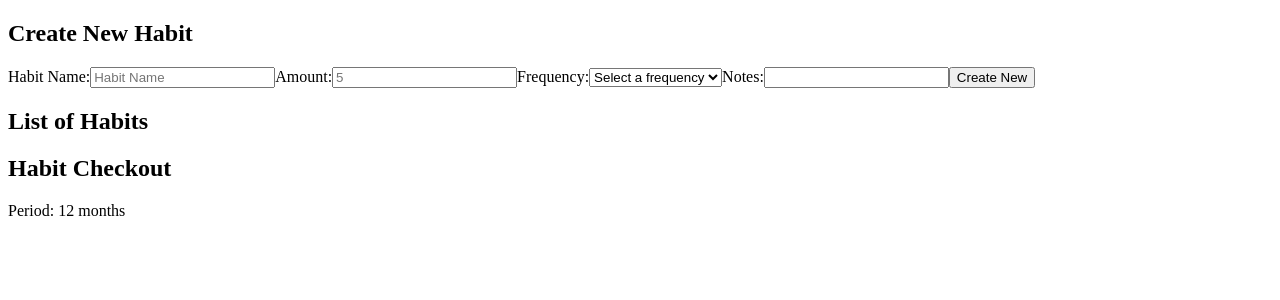
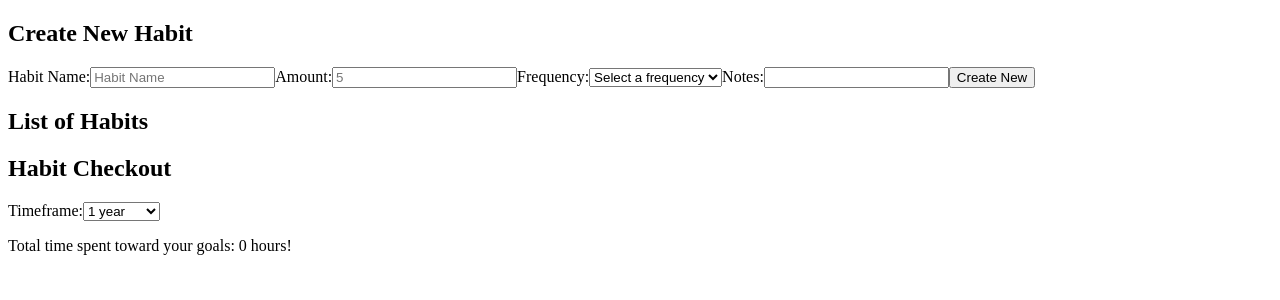
Before and after one commit to jruffolo/habit-impact, a React (Vite) app: page / in a window 1280 px wide. Shown: the top 300 px of the page. Built offline with nearby package versions, Linux system fonts and the light colour scheme.

Commit message:
Add timeframe select and total sum to Results component

```diff
--- a/src/App.jsx
+++ b/src/App.jsx
@@ -93,28 +93,42 @@ function Card({ habit, onDelete }) {
 }
 
 function Results({ habits }) {
-  const [period, setPeriod] = useState(12);
+  const [timeframe, setTimeframe] = useState(12);
   const WEEK_TO_MONTH = 13 / 3;
   const WEEK_ADJUST = 365 / 364;
+  let sumTime = 0;
 
-  function totalTime(amount, freq, period) {
-    const minutes = amount * freq * period * WEEK_TO_MONTH * WEEK_ADJUST;
+  function totalTime(amount, freq, timeframe) {
+    const minutes = amount * freq * timeframe * WEEK_TO_MONTH * WEEK_ADJUST;
     return Math.ceil(minutes / 60);
   }
 
   const items = habits.map((habit, i) => {
-    const time = totalTime(habit.amount, habit.frequency, period);
-
+    const time = totalTime(habit.amount, habit.frequency, timeframe);
+    sumTime += time;
     return <li key={i}>{habit.name}: {time} hours</li>
   })
 
   return (
     <>
     <h2>Habit Checkout</h2>
-    <p>Period: {period} months</p>
+    <label htmlFor="timeframe">
+        Timeframe:
+        <select onChange={(e) => setTimeframe(e.target.value)} name="timeframe" id="">
+        <option value="1">1 month</option>
+        <option value="2">2 months</option>
+        <option value="3">3 months</option>
+        <option value="6">6 months</option>
+        <option value="12" selected>1 year</option>
+        <option value="24">2 years</option>
+        <option value="36">3 years</option>
+        <option value="60">5 years</option>
+      </select>
+      </label>
     <ul>
       {items}
     </ul>
+    <p>Total time spent toward your goals: {sumTime} hours!</p>
     </>
   )
 }
```
